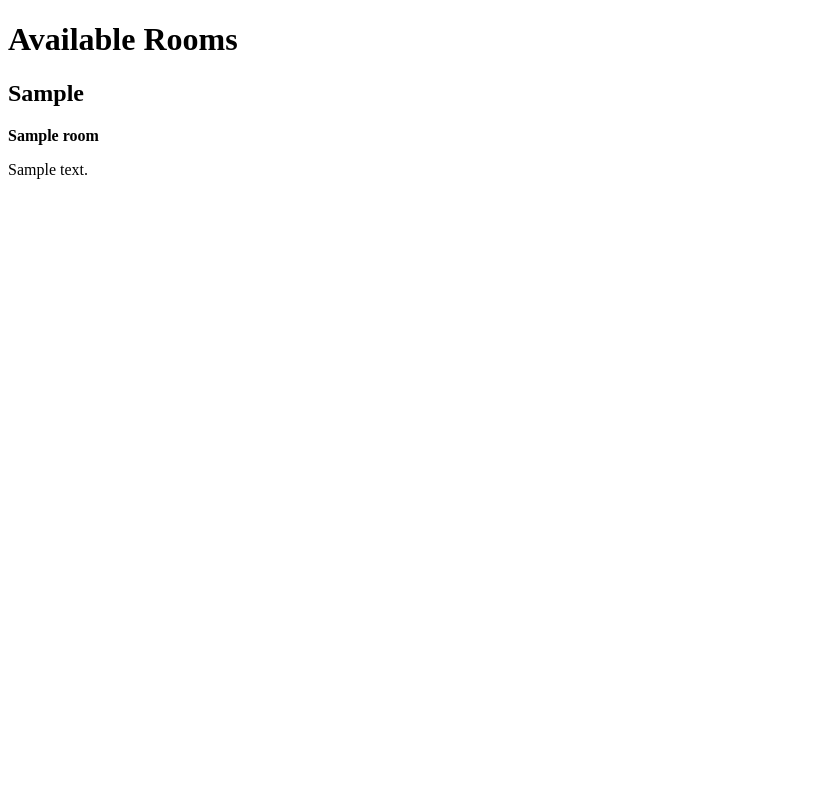
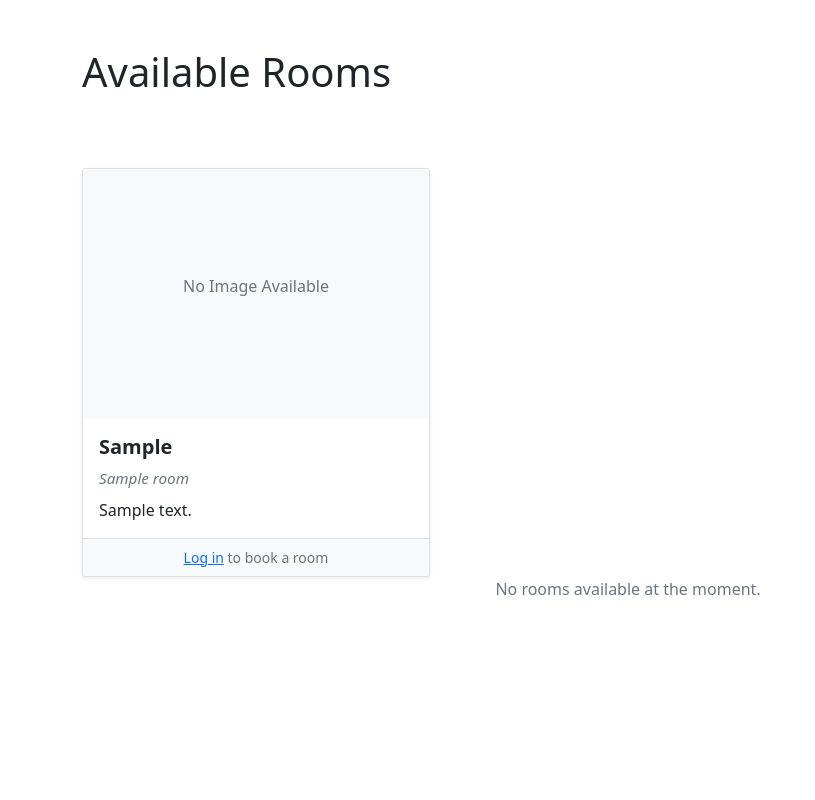
Before and after one commit to verytee/capstone_project, a Django app: page / in a window 1280 px wide. Shown: the whole page, without its empty margins (0-815 px from the left). Run offline with Django 4.2, Linux system fonts and the light colour scheme; tables that the repository leaves empty hold one stand-in row (values such as "Sample post").

Commit message:
build index.html

```diff
--- a/booking/templates/booking/index.html
+++ b/booking/templates/booking/index.html
@@ -1,22 +1,73 @@
-<!DOCTYPE html>
-<html lang="en">
+{% extends 'base.html' %}
 
-<head>
-    <meta charset="UTF-8">
-    <meta http-equiv="X-UA-Compatible" content="IE=edge">
-    <meta name="viewport" content="width=device-width, initial-scale=1.0">
-    <title>Available Rooms</title>
-</head>
+{% block content %}
+<div class="container my-5">
+  <div class="row">
+    <div class="col-12">
+      <h1 class="mb-4">Available Rooms</h1>
+      </div>
 
-<body>
-    <h1>Available Rooms</h1>
+  <!-- Room Cards -->
+  <div class="row g-4">
     {% for room in object_list %}
-    <div>
-        <h2>{{room.type}}</h2>
-        <p><strong>{{room.subtitle}}</strong></p>
-        <p>{{room.description}}</p>
+    <div class="col-12 col-lg-4">
+      <div class="card h-100 shadow-sm">
+        <!-- Image Placeholder -->
+        <div class="card-img-top bg-light d-flex align-items-center justify-content-center" style="height: 250px;">
+          <div class="text-muted text-center">
+            <p>No Image Available</p>
+          </div>
+        </div>
+
+        <!-- Card Body -->
+        <div class="card-body d-flex flex-column">
+          <!-- Title (Bold) -->
+          <h5 class="card-title fw-bold mb-2">{{ room.type }}</h5>
+
+          <!-- Subtitle (Italics) -->
+          <p class="card-text text-muted fst-italic mb-2" style="font-size: 0.95rem;">{{ room.subtitle }}</p>
+
+          <!-- Description -->
+          <p class="card-text flex-grow-1">{{ room.description|safe }}</p>
+        </div>
+
+                <!-- Card Footer with Book Now -->
+        <div class="card-footer bg-light border-top">
+          {% if user.is_authenticated %}
+            <form method="post" action="{% url 'room_list' %}">
+              {% csrf_token %}
+              <input type="hidden" name="room_id" value="{{ room.id }}">
+
+              <div class="mb-2">
+                <label for="check-in-{{ room.id }}" class="form-label small mb-1">Check-in Date</label>
+                <input type="date" class="form-control form-control-sm" id="check-in-{{ room.id }}" name="check_in_date" required min="{{ today|date:'Y-m-d' }}">
+              </div>
+
+              <div class="mb-2">
+                <label for="nights-{{ room.id }}" class="form-label small mb-1">Number of Nights</label>
+                <input type="number" class="form-control form-control-sm" id="nights-{{ room.id }}" name="number_of_nights" min="1" required>
+              </div>
+
+              <button type="submit" class="btn btn-primary w-100 btn-sm">Book Now</button>
+            </form>
+          {% else %}
+            <p class="text-center text-muted mb-0 small">
+              <a href="{% url 'account_login' %}">Log in</a> to book a room
+            </p>
+          {% endif %}
+        </div>
+      </div>
     </div>
     {% endfor %}
-</body>
+  </div>
 
-</html>
+  {% if not rooms %}
+  <div class="row">
+    <div class="col-12">
+      <p class="text-center text-muted">No rooms available at the moment.</p>
+    </div>
+  </div>
+  {% endif %}
+</div>
+
+{% endblock %}
```
